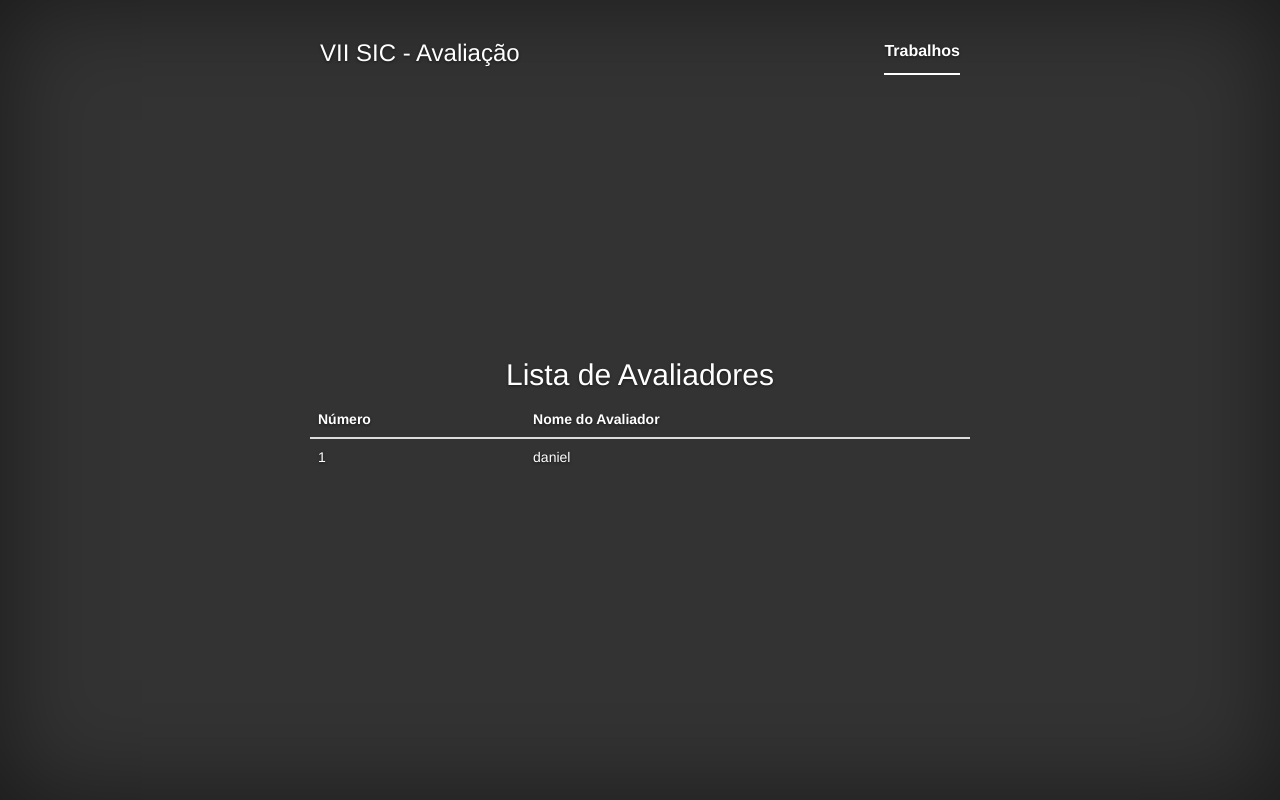
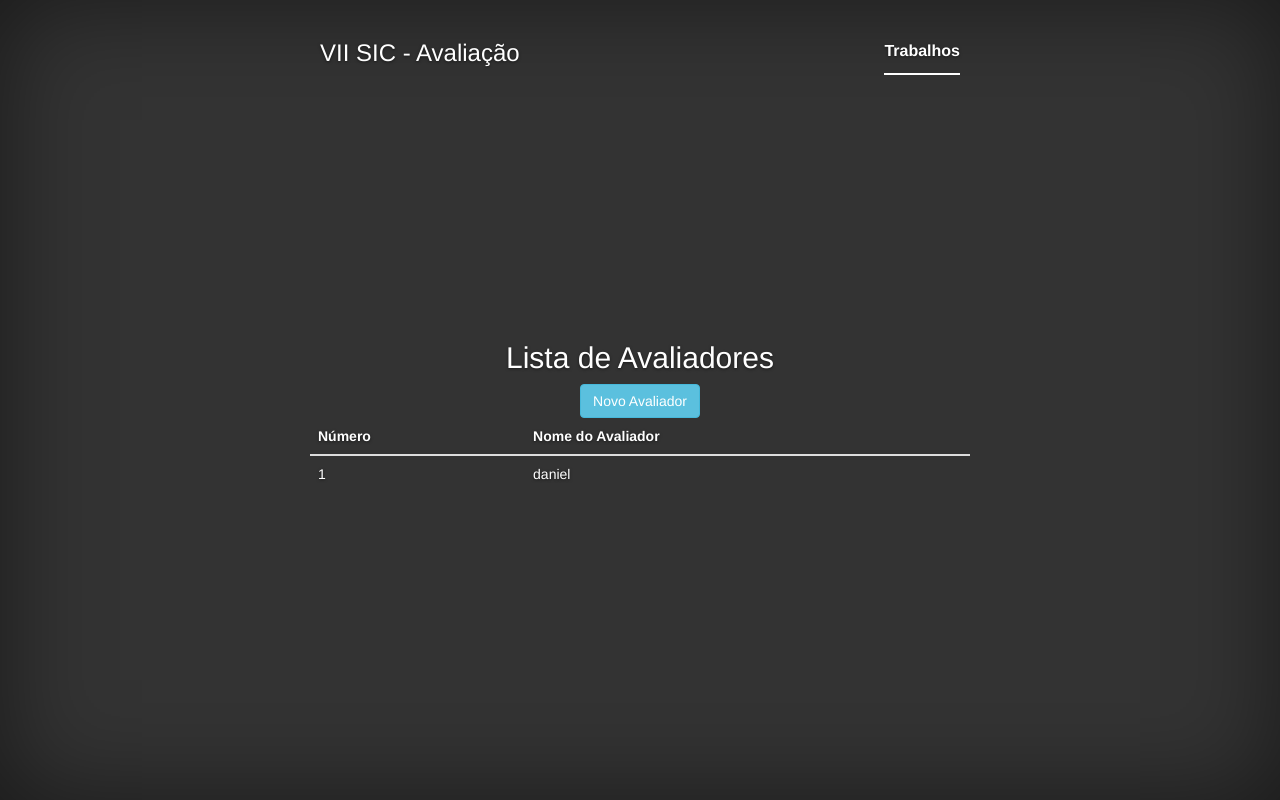
Before and after one commit to dbconrado/barema, a PHP site: page /cadavaliador.php in a window 1280 px wide. Run offline with PHP 8.4, Linux system fonts and the light colour scheme; the visitor is signed in with stand-in values (Sample User, id 1); data comes from the database, SQL or seed files in the repository; data that the repository does not hold is empty.

Commit message:
possivel cadastrar avaliador

```diff
--- a/cadavaliador.php
+++ b/cadavaliador.php
@@ -10,6 +10,26 @@
   }
 
   $conexao = conectar();
+
+
+  $mensagem = isset($_GET['mensagem']) ? $_GET['mensagem'] : '';
+
+  if (!empty($_POST)) {
+
+    $sql = "INSERT INTO avaliador (nome) VALUES (?)";
+    $comando = $conexao->prepare($sql);
+    $sucesso = $comando->execute([ $_POST['nome'] ]);
+
+    if ($sucesso)
+      $mensagem = "Cadastrado com sucesso!";
+    else
+      $mensagem = 'ERRO: ' . $comando->errorInfo()[2];
+
+    // POST-Redirect-GET
+    header('Location: cadtrabalho.php?mensagem=' . $mensagem);
+    return;
+  }
+
   $sql = "SELECT id, nome FROM avaliador ORDER BY nome";
   $comando = $conexao->query($sql);
   $avaliadores = $comando->fetchAll(PDO::FETCH_OBJ);
@@ -56,6 +76,21 @@
 
               <h2 class="cover-heading">Lista de Avaliadores</h2>
 
+                <div>
+                  <button id="novo" class="btn btn-info">Novo Avaliador</button>
+                </div>
+                <section id="cadastro" style="display:none">
+                  <form action="cadavaliador.php" method="POST">
+                    <div class="form-group">
+                      <label for="itnome">Nome do Avaliador</label>
+                      <input id="itnome" name="nome" type="text" class="form-control" required>
+                    </div>
+                    <div>
+                      <button class="btn btn-primary" type="submit">Cadastrar</button>
+                    </div>
+                  </form>
+                </section>
+
                 <section>
                     <table class="table">
                         <thead>
@@ -92,5 +127,10 @@
       <script src="assets/js/bootstrap.min.js"></script>
       <script src="assets/js/bootstrap-select.min.js"></script>
 
+      <script>
+        $("#novo").click(function() {
+          $("#cadastro").show();
+        });
+      </script>
   </body>
   </html>
```
